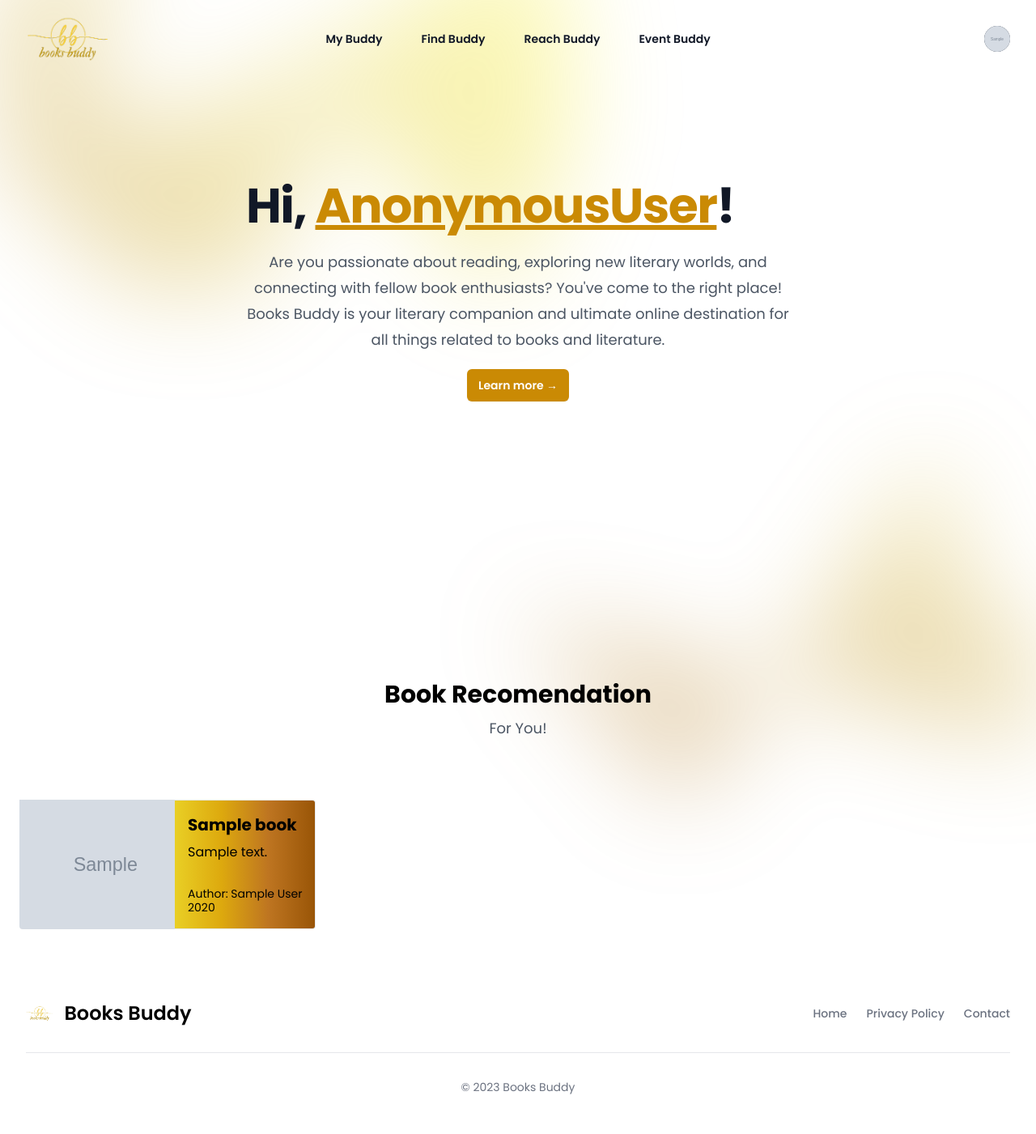
After one commit to jago-bikin-web/book-buddy, a Django app: template main/templates/home.html in a window 1280 px wide. The commit adds this page. Shown: the whole page at 81% size. Run offline with Django 4.2, Linux system fonts and the light colour scheme; the template is opened without the code that fills it: most values are stand-ins (such as "Sample title", 1, 10 or a date in 2020); grey boxes marked "Sample" are stand-in pictures; some libraries are stand-ins or nearby versions.

Commit message:
feat: homepage dan navbar sesuai dengan login

```diff
--- a/book/models.py
+++ b/book/models.py
@@ -37,7 +37,7 @@ class Book(models.Model):
     accessViewStatus = models.CharField(max_length=255)
 
     def __str__(self):
-        return self.name
+        return self.title
 
     @classmethod
     def create_from_json(cls, book_json):
--- a/book/urls.py
+++ b/book/urls.py
@@ -1,9 +1,10 @@
 from django.urls import path
-from .views import *
+from book.views import *
 
 app_name = 'book'
 
 urlpatterns = [
     path('fetch-data/', add_book_from_google_books_api, name='fetch_data'),
-    path('get-books/', get_books, name='get_book')
+    path('get-books/', get_books, name='get_book'),
+    path('get-random/', get_random_books, name='get_random_books'),
 ]
--- a/book/views.py
+++ b/book/views.py
@@ -6,6 +6,12 @@ from django.http import HttpResponse, JsonResponse
 from django.core import serializers
 
 from .models import Book
+
+
+def get_random_books(request):
+    items = Book.objects.all().order_by('?')[:3]
+    return HttpResponse(serializers.serialize('json', items))
+
 
 def add_book_from_google_books_api(request):
     api_key = "AIzaSyAw208PayHnE8-2khMn5JLGL9bCJTMXJFg"
--- /dev/null
+++ b/main/static/js/main.js
@@ -0,0 +1,54 @@
+async function getBooks() {
+  return fetch("/api/get-random/").then((res) => res.json());
+}
+
+async function refreshBooks() {
+  const items = await getBooks();
+  let stringAdd = "";
+
+  items.forEach((item) => {
+    let title;
+    let authors;
+    let description;
+    if (item.fields.title.length > 21) {
+      title = item.fields.title.substring(0, 20) + "..."
+    } else {
+      title = item.fields.title
+    }
+    if (item.fields.description.length > 126) {
+      description = item.fields.description.substring(0, 125) + "..."
+    } else {
+      description = item.fields.description
+    }
+    if (item.fields.authors.length > 21) {
+      authors = item.fields.authors.substring(0, 20) + "..."
+    } else {
+      authors = item.fields.authors
+    }
+
+    stringAdd += `
+      <div class="max-w-md w-full lg:flex" data-aos="fade-up">
+        <div class="h-48 lg:h-auto lg:w-48 flex-none bg-cover rounded-t lg:rounded-t-none lg:rounded-l text-center overflow-hidden" style="background-image: url('${item.fields.thumbnail}')">
+        </div>
+        <div class="border-r border-b border-l border-grey-light lg:border-l-0 lg:border-t lg:border-grey-light bg-white rounded-b lg:rounded-b-none lg:rounded-r p-4 flex flex-col justify-between leading-normal gradient-custom">
+          <div class="mb-8">
+            <div class="text-black font-bold text-xl mb-2">${title}</div>
+            <p class="text-grey-darker text-base">${description}</p>
+          </div>
+          <div class="flex items-center">
+            <div class="text-sm">
+              <p class="text-black leading-none">Author: ${authors}</p>
+              <p class="text-grey-dark">${item.fields.published_date.substring(0,4)}</p>
+            </div>
+          </div>
+        </div>
+      </div>
+    `;
+  });
+
+  $(".bookshelf").html(stringAdd);
+}
+
+if (window.location.href.indexOf("home") != -1) {
+  refreshBooks();
+}
--- /dev/null
+++ b/main/templates/home.html
@@ -0,0 +1,63 @@
+{% extends 'base.html' %}
+
+<!--  Load static files -->
+{% load static %}
+
+{% block framework %}
+  <script src="https://cdn.tailwindcss.com"></script>
+{% endblock %}
+
+{% block meta %}
+<title>Books Buddy</title>
+<link rel="stylesheet" href="{% static 'css/main.css' %}" type="text/css"/>
+{% endblock %}
+
+{% block content %}
+
+{% include 'header.html' %}
+
+<div class="bg-white h-screen">
+  <div class="isolate px-6 lg:px-8">
+    <div class="absolute inset-x-0 -top-40 -z-10 transform-gpu overflow-hidden blur-3xl sm:-top-80" aria-hidden="true">
+      <div class="relative left-[calc(50%-11rem)] aspect-[1155/678] w-[36.125rem] -translate-x-1/2 rotate-[30deg] bg-gradient-to-tr from-[#964B00] to-[#FFFF00] opacity-30 sm:left-[calc(50%-30rem)] sm:w-[72.1875rem]" style="clip-path: polygon(74.1% 44.1%, 100% 61.6%, 97.5% 26.9%, 85.5% 0.1%, 80.7% 2%, 72.5% 32.5%, 60.2% 62.4%, 52.4% 68.1%, 47.5% 58.3%, 45.2% 34.5%, 27.5% 76.7%, 0.1% 64.9%, 17.9% 100%, 27.6% 76.8%, 76.1% 97.7%, 74.1% 44.1%)"></div>
+    </div>
+    <div class="mx-auto max-w-2xl py-32 sm:py-48 lg:py-56">
+      <div class="text-center">
+        <h1 class="text-4xl font-bold text-left tracking-tight text-gray-900 sm:text-6xl" data-aos="fade-right" data-aos-duration="1000">Hi, <span class="text-yellow-600 underline">{{ user }}</span>!</h1>
+        <p class="mt-6 text-lg leading-8 text-gray-600" data-aos="fade-up" data-aos-duration="1000">Are you passionate about reading, exploring new literary worlds, and connecting with fellow book enthusiasts? You've come to the right place! Books Buddy is your literary companion and ultimate online destination for all things related to books and literature. </p>
+        <div class="mt-5 flex items-center justify-center gap-x-6">
+          <a href="" class="rounded-md bg-yellow-600 px-3.5 py-2.5 text-sm font-semibold text-white shadow-sm hover:bg-yellow-500 focus-visible:outline focus-visible:outline-2 focus-visible:outline-offset-2 focus-visible:outline-indigo-600" data-aos="fade-up" data-aos-duration="1000">Learn more <span aria-hidden="true">→</span></a>
+        </div>
+      </div>
+    </div>
+    <div class="absolute inset-x-0 top-[calc(100%-13rem)] -z-10 transform-gpu overflow-hidden blur-3xl sm:top-[calc(100%-30rem)]" aria-hidden="true">
+      <div class="relative left-[calc(50%+3rem)] aspect-[1155/678] w-[36.125rem] -translate-x-1/2 bg-gradient-to-tr from-[#964B00] to-[#FFFF00] opacity-30 sm:left-[calc(50%+36rem)] sm:w-[72.1875rem]" style="clip-path: polygon(74.1% 44.1%, 100% 61.6%, 97.5% 26.9%, 85.5% 0.1%, 80.7% 2%, 72.5% 32.5%, 60.2% 62.4%, 52.4% 68.1%, 47.5% 58.3%, 45.2% 34.5%, 27.5% 76.7%, 0.1% 64.9%, 17.9% 100%, 27.6% 76.8%, 76.1% 97.7%, 74.1% 44.1%)"></div>
+    </div>
+  </div>
+</div>
+
+<section class="bg-white">
+  <div class="container px-6 py-10 mx-auto">
+    <div class="flex justify-center" data-aos="fade-up">
+      <div class="max-w-[700px] text-center">
+        <h2 class="mb-2 text-3xl font-bold">Book Recomendation</h2>
+        <p class="mb-6 text-lg leading-8 text-gray-600">
+          For You!
+        </p>
+      </div>
+    </div>
+
+    <div class="bookshelf grid grid-cols-1 grid-rows-3 gap-4 mt-2 xl:mt-12 xl:gap-6 md:grid-cols-2 md:grid-rows-2 xl:grid-cols-3 xl:grid-rows-1">
+
+    </div>
+  </div>
+</section>
+
+
+{% include 'footer.html' %}
+
+<script>
+  AOS.init();
+</script>
+<script src="{% static 'js/main.js' %}"></script>
+{% endblock content %}
--- a/main/templates/login.html
+++ b/main/templates/login.html
@@ -24,7 +24,7 @@
                     <div class="card-body mx-md-4">
 
                       <div class="text-center">
-                        <a href="">
+                        <a href="{% url 'main:landing_page' %}">
                           <img src="{% static 'img/logo2.png' %}" style="width: 185px;" alt="logo">
                         </a>
                       </div>
@@ -55,9 +55,7 @@
                         {% endif %}
 
                         <div class="d-flex align-items-center justify-content-center pb-3">
-                          <p class="mb-0 me-2">Don't have an account?</p>
-
-                          <button type="button" class="btn btn-outline-warning">Create new</button>
+                          <div class="text-center mt-5"><span class="d-block mobile-text">Don't have an account? <a href="{% url 'main:register' %}" style="color: #dda90e;">Register</a></span></div>
                         </div>
 
                       </form>
--- a/main/urls.py
+++ b/main/urls.py
@@ -7,6 +7,8 @@ app_name = 'main'
 
 urlpatterns = [
     path('', show_landing_page, name='landing_page'),
+    path('home/', home, name='home'),
     path('login/', login_user, name='login'),
     path('register/', register_user, name='register'),
+    path('logout/', logout_user, name='logout'),
 ]
--- a/static/js/index.js
+++ b/static/js/index.js
@@ -1,10 +1,23 @@
 $(document).ready(() => {
-    $(".button-nav-mobile").click(() => {
-      $(".nav-mobile").removeClass("hidden")
-    })
+  $(".button-nav-mobile").click(() => {
+    $(".nav-mobile").removeClass("hidden");
+  });
 
-    $(".button-close-nav-mobile").click(() => {
-      $(".nav-mobile").addClass("hidden")
-    })
-  }
-)
+  $(".button-close-nav-mobile").click(() => {
+    $(".nav-mobile").addClass("hidden");
+  });
+
+  $(".profile-picture").hover(() => {
+    $(".profile-box").removeClass("hidden");
+  } , () => {
+    $(".profile-box").addClass("hidden");
+  })
+
+  $(".profile-picture").click(() => {
+    if ($(".profile-box").hasClass("hidden")) {
+      $(".profile-box").removeClass("hidden");
+    } else {
+      $(".profile-box").addClass("hidden");
+    }
+  });
+});
--- a/templates/base.html
+++ b/templates/base.html
@@ -8,7 +8,6 @@
 
   <!-- Link CSS Framework -->
   {% block framework %}
-  <script src="https://cdn.tailwindcss.com"></script>
   {% endblock %}
   <link href="https://unpkg.com/aos@2.3.1/dist/aos.css" rel="stylesheet">
   <script src="https://unpkg.com/aos@2.3.1/dist/aos.js"></script>
--- a/templates/header.html
+++ b/templates/header.html
@@ -4,7 +4,7 @@
 <header class="absolute inset-x-0 top-0 z-50">
   <nav class="flex items-center justify-between px-5 lg:px-8" aria-label="Global">
     <div class="flex lg:flex-1">
-      <a href="#" class="-m-1.5 p-1.5">
+      <a href="{% url 'main:landing_page' %}" class="-m-1.5 p-1.5">
         <span class="sr-only">Books Buddy</span>
         <img class="h-24 w-auto" src="{% static 'img/logo2.png' %}" alt="logo books buddy">
       </a>
@@ -24,7 +24,24 @@
       <a href="#" class="nav relative text-sm font-semibold leading-6 text-gray-900">Event Buddy</a>
     </div>
     <div class="hidden lg:flex lg:flex-1 lg:justify-end">
+      {% if user %}
+      <div class="relative profile-picture">
+        <div class="justify-end">
+          <button type="button" class="flex max-w-xs items-center rounded-full bg-gray-800 text-sm focus:outline-none focus:ring-2 focus:ring-white focus:ring-offset-2 focus:ring-offset-gray-800" id="user-menu-button" aria-expanded="false" aria-haspopup="true">
+            <span class="absolute -inset-1.5"></span>
+            <img class="h-8 w-8 rounded-full" src="{{ profile_picture }}" alt="profile picture">
+          </button>
+        </div>
+
+        <div class="profile-box hidden absolute right-0 z-10 mt-2 w-48 origin-top-right rounded-md bg-white py-1 shadow-lg ring-1 ring-black ring-opacity-5 focus:outline-none" role="menu" aria-orientation="vertical" aria-labelledby="user-menu-button" tabindex="-1">
+          <!-- Active: "bg-gray-100", Not Active: "" -->
+          <a href="{% url 'main:home' %}" class="block px-4 py-2 text-sm text-gray-700" role="menuitem" tabindex="-1" id="user-menu-item-0">Hi, {{user}}</a>
+          <a href="{% url 'main:logout' %}" class="block px-4 py-2 text-sm text-gray-700" role="menuitem" tabindex="-1" id="user-menu-item-1">Sign out</a>
+        </div>
+      </div>
+      {% else %}
       <a href="{% url 'main:login' %}" class="text-sm font-semibold leading-6 text-gray-900">Log in <span aria-hidden="true">&rarr;</span></a>
+      {% endif %}
     </div>
   </nav>
   <!-- Mobile menu, show/hide based on menu open state. -->
@@ -33,7 +50,7 @@
     <div class="fixed inset-0 z-50"></div>
     <div class="fixed inset-y-0 right-0 z-50 w-full overflow-y-auto bg-white px-6 py-6 sm:max-w-sm sm:ring-1 sm:ring-gray-900/10">
       <div class="flex items-center justify-between">
-        <a href="#" class="-m-1.5 p-1.5">
+        <a href="/" class="-m-1.5 p-1.5">
           <span class="sr-only">Books Buddy</span>
           <img class="h-8 w-auto" src="{% static 'img/logo2.png' %}" alt="books buddy logo">
         </a>
@@ -47,13 +64,16 @@
       <div class="mt-6 flow-root">
         <div class="-my-6 divide-y divide-gray-500/10">
           <div class="space-y-2 py-6">
+            {% if user %}
+              <a href="{% url 'main:home' %}" class="-mx-3 block rounded-lg px-3 py-2 text-base font-semibold leading-7 text-gray-900 hover:bg-gray-50">Hi, {{ user }}</a>
+            {% endif %}
             <a href="#" class="-mx-3 block rounded-lg px-3 py-2 text-base font-semibold leading-7 text-gray-900 hover:bg-gray-50">My Buddy</a>
             <a href="#" class="-mx-3 block rounded-lg px-3 py-2 text-base font-semibold leading-7 text-gray-900 hover:bg-gray-50">Find Buddy</a>
             <a href="#" class="-mx-3 block rounded-lg px-3 py-2 text-base font-semibold leading-7 text-gray-900 hover:bg-gray-50">Reach Buddy</a>
             <a href="#" class="-mx-3 block rounded-lg px-3 py-2 text-base font-semibold leading-7 text-gray-900 hover:bg-gray-50">Event Buddy</a>
           </div>
           <div class="py-6">
-            <a href="#" class="-mx-3 block rounded-lg px-3 py-2.5 text-base font-semibold leading-7 text-gray-900 hover:bg-gray-50">Log in</a>
+            <a href="{% url 'main:login' %}" class="-mx-3 block rounded-lg px-3 py-2.5 text-base font-semibold leading-7 text-gray-900 hover:bg-gray-50">Log in</a>
           </div>
         </div>
       </div>
```
Also changed, not shown: main/templates/main.html (+10 -5 lines), main/templates/signup.html (+10 -5 lines), main/views.py (+42 -7 lines), static/img/gradientyellowbrown.jpg (deleted).
